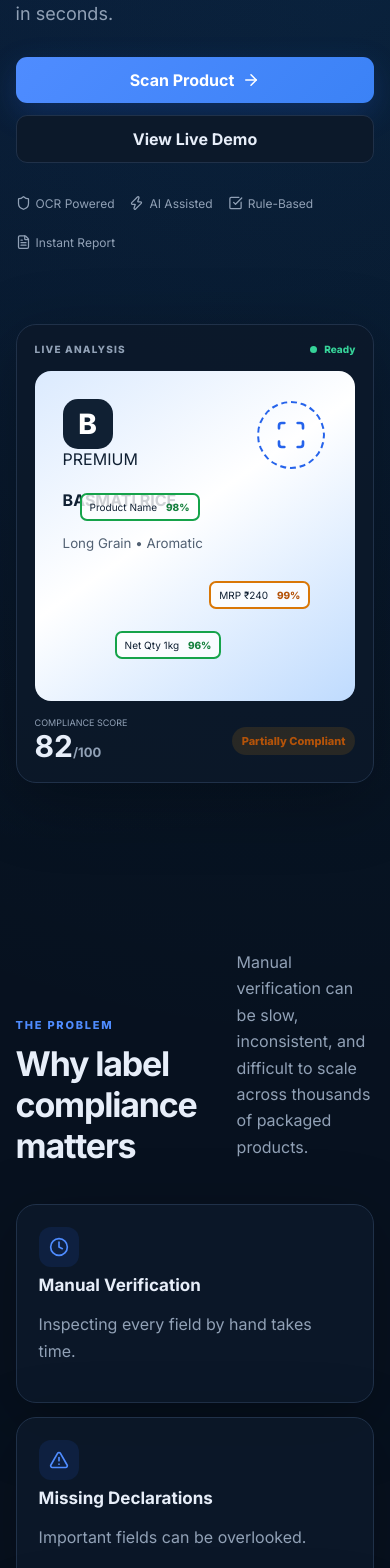
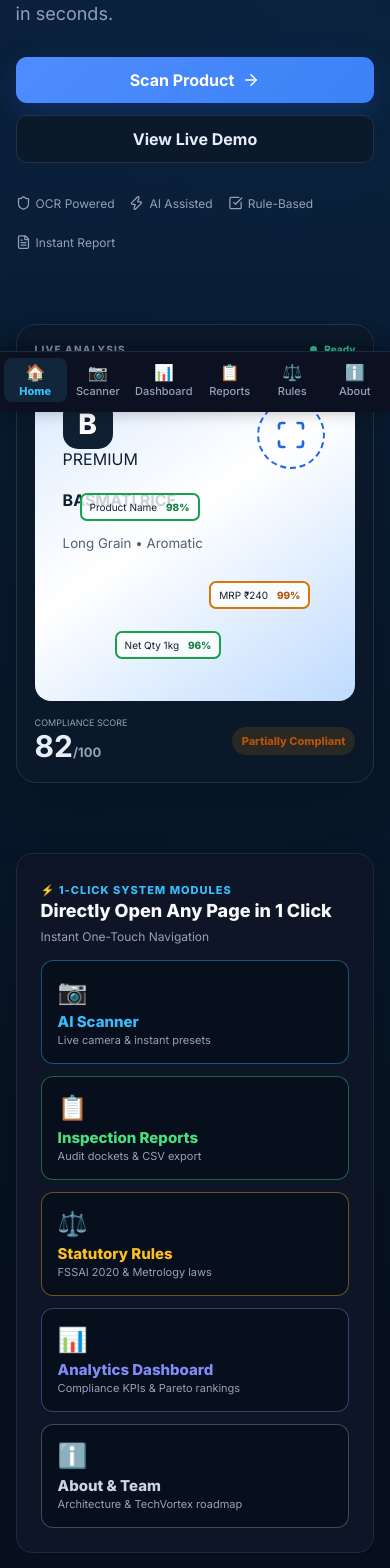
Before and after one commit to harshkumarnigam/packcheck-ai, a React (Vite) app in the folder client/: page / in a window 390 px wide. Shown: the part 432-2000 px from the top of the page. Built offline with nearby package versions, Linux system fonts and the light colour scheme.

Commit message:
UX: Add 1-click persistent mobile bottom bar, scroll-to-top on navigation, and 1-click home navigation hub

```diff
--- a/client/src/App.tsx
+++ b/client/src/App.tsx
@@ -49,6 +49,11 @@ export default function App() {
     localStorage.setItem('packcheck_theme', theme);
   }, [theme]);
 
+  // Scroll to top immediately on route change so pages open at the top on 1-click
+  useEffect(() => {
+    window.scrollTo(0, 0);
+  }, [location.pathname]);
+
   const toggleTheme = () => {
     setTheme((prev) => (prev === 'light' ? 'dark' : 'light'));
   };
--- a/client/src/Navbar.tsx
+++ b/client/src/Navbar.tsx
@@ -255,6 +255,58 @@ export default function Navbar({ theme, toggleTheme, currentPath }: any) {
           </div>
         </div>
       )}
+
+      {/* Persistent 1-Click Mobile Bottom Navigation Bar */}
+      <nav className="mobile-bottom-nav" style={{
+        position: 'fixed',
+        bottom: 0,
+        left: 0,
+        right: 0,
+        backgroundColor: '#0b1120',
+        borderTop: '1px solid #1e293b',
+        display: 'none', // Shown on mobile via styles.css
+        justifyContent: 'space-around',
+        alignItems: 'center',
+        padding: '6px 4px 10px',
+        zIndex: 9999,
+        boxShadow: '0 -4px 20px rgba(0, 0, 0, 0.4)'
+      }}>
+        {navLinks.map((link) => {
+          const isActive = currentPath === link.path;
+          const icons: Record<string, string> = {
+            '/': '🏠',
+            '/scanner': '📷',
+            '/dashboard': '📊',
+            '/reports': '📋',
+            '/rules': '⚖️',
+            '/about': 'ℹ️',
+          };
+          return (
+            <Link
+              key={link.path}
+              to={link.path}
+              style={{
+                display: 'flex',
+                flexDirection: 'column',
+                alignItems: 'center',
+                gap: '2px',
+                textDecoration: 'none',
+                color: isActive ? '#38bdf8' : '#94a3b8',
+                fontSize: '11px',
+                fontWeight: isActive ? 800 : 500,
+                padding: '4px 6px',
+                borderRadius: '8px',
+                backgroundColor: isActive ? 'rgba(56, 189, 248, 0.12)' : 'transparent',
+                flex: 1,
+                textAlign: 'center'
+              }}
+            >
+              <span style={{ fontSize: '16px' }}>{icons[link.path] || '🔗'}</span>
+              <span>{link.name}</span>
+            </Link>
+          );
+        })}
+      </nav>
     </>
   );
 }
--- a/client/src/pages/Home.tsx
+++ b/client/src/pages/Home.tsx
@@ -151,6 +151,111 @@ export default function Home({ nav, loadSample }: HomeProps) {
         </div>
       </section>
 
+      {/* ⚡ 1-CLICK QUICK ACCESS HUB TO ALL PAGES */}
+      <section className="section" style={{ paddingTop: '0', paddingBottom: '30px' }}>
+        <div style={{
+          backgroundColor: '#0d1527',
+          border: '1px solid #1e293b',
+          borderRadius: '16px',
+          padding: '24px',
+          boxShadow: '0 8px 30px rgba(0,0,0,0.2)'
+        }}>
+          <div style={{ display: 'flex', justifyContent: 'space-between', alignItems: 'center', marginBottom: '16px', flexWrap: 'wrap', gap: '8px' }}>
+            <div>
+              <span style={{ fontSize: '11px', fontWeight: 800, letterSpacing: '1px', color: '#38bdf8', textTransform: 'uppercase' }}>
+                ⚡ 1-CLICK SYSTEM MODULES
+              </span>
+              <h3 style={{ margin: '2px 0 0', fontSize: '18px', fontWeight: 800, color: '#f8fafc' }}>
+                Directly Open Any Page in 1 Click
+              </h3>
+            </div>
+            <span style={{ fontSize: '12px', color: '#94a3b8' }}>Instant One-Touch Navigation</span>
+          </div>
+
+          <div style={{ display: 'grid', gridTemplateColumns: 'repeat(auto-fit, minmax(200px, 1fr))', gap: '12px' }}>
+            <div
+              onClick={() => nav('/scanner')}
+              style={{
+                backgroundColor: '#070e1c',
+                border: '1px solid rgba(56, 189, 248, 0.4)',
+                borderRadius: '12px',
+                padding: '16px',
+                cursor: 'pointer',
+                transition: 'all 0.15s ease'
+              }}
+            >
+              <div style={{ fontSize: '24px', marginBottom: '6px' }}>📷</div>
+              <div style={{ fontSize: '15px', fontWeight: 800, color: '#38bdf8' }}>AI Scanner</div>
+              <div style={{ fontSize: '11px', color: '#94a3b8', marginTop: '2px' }}>Live camera & instant presets</div>
+            </div>
+
+            <div
+              onClick={() => nav('/reports')}
+              style={{
+                backgroundColor: '#070e1c',
+                border: '1px solid rgba(74, 222, 128, 0.4)',
+                borderRadius: '12px',
+                padding: '16px',
+                cursor: 'pointer',
+                transition: 'all 0.15s ease'
+              }}
+            >
+              <div style={{ fontSize: '24px', marginBottom: '6px' }}>📋</div>
+              <div style={{ fontSize: '15px', fontWeight: 800, color: '#4ade80' }}>Inspection Reports</div>
+              <div style={{ fontSize: '11px', color: '#94a3b8', marginTop: '2px' }}>Audit dockets & CSV export</div>
+            </div>
+
+            <div
+              onClick={() => nav('/rules')}
+              style={{
+                backgroundColor: '#070e1c',
+                border: '1px solid rgba(251, 191, 36, 0.4)',
+                borderRadius: '12px',
+                padding: '16px',
+                cursor: 'pointer',
+                transition: 'all 0.15s ease'
+              }}
+            >
+              <div style={{ fontSize: '24px', marginBottom: '6px' }}>⚖️</div>
+              <div style={{ fontSize: '15px', fontWeight: 800, color: '#fbbf24' }}>Statutory Rules</div>
+              <div style={{ fontSize: '11px', color: '#94a3b8', marginTop: '2px' }}>FSSAI 2020 & Metrology laws</div>
+            </div>
+
+            <div
+              onClick={() => nav('/dashboard')}
+              style={{
+                backgroundColor: '#070e1c',
+                border: '1px solid rgba(129, 140, 248, 0.4)',
+                borderRadius: '12px',
+                padding: '16px',
+                cursor: 'pointer',
+                transition: 'all 0.15s ease'
+              }}
+            >
+              <div style={{ fontSize: '24px', marginBottom: '6px' }}>📊</div>
+              <div style={{ fontSize: '15px', fontWeight: 800, color: '#818cf8' }}>Analytics Dashboard</div>
+              <div style={{ fontSize: '11px', color: '#94a3b8', marginTop: '2px' }}>Compliance KPIs & Pareto rankings</div>
+            </div>
+
+            <div
+              onClick={() => nav('/about')}
+              style={{
+                backgroundColor: '#070e1c',
+                border: '1px solid rgba(148, 163, 184, 0.4)',
+                borderRadius: '12px',
+                padding: '16px',
+                cursor: 'pointer',
+                transition: 'all 0.15s ease'
+              }}
+            >
+              <div style={{ fontSize: '24px', marginBottom: '6px' }}>ℹ️</div>
+              <div style={{ fontSize: '15px', fontWeight: 800, color: '#cbd5e1' }}>About & Team</div>
+              <div style={{ fontSize: '11px', color: '#94a3b8', marginTop: '2px' }}>Architecture & TechVortex roadmap</div>
+            </div>
+          </div>
+        </div>
+      </section>
+
       {/* THE PROBLEM SECTION */}
       <section className="section">
         <div className="section-head">
--- a/client/src/styles.css
+++ b/client/src/styles.css
@@ -303,9 +303,11 @@ footer small { color: var(--muted); }
   overflow-x: clip;
 }
 
-@media (max-width: 960px) {
+@media (max-width: 768px) {
   .desktop-nav { display: none !important; }
   .mobile-hamburger-btn { display: flex !important; }
+  .mobile-bottom-nav { display: flex !important; }
+  body, .app { padding-bottom: 70px !important; }
 }
 
 @media print {
```
